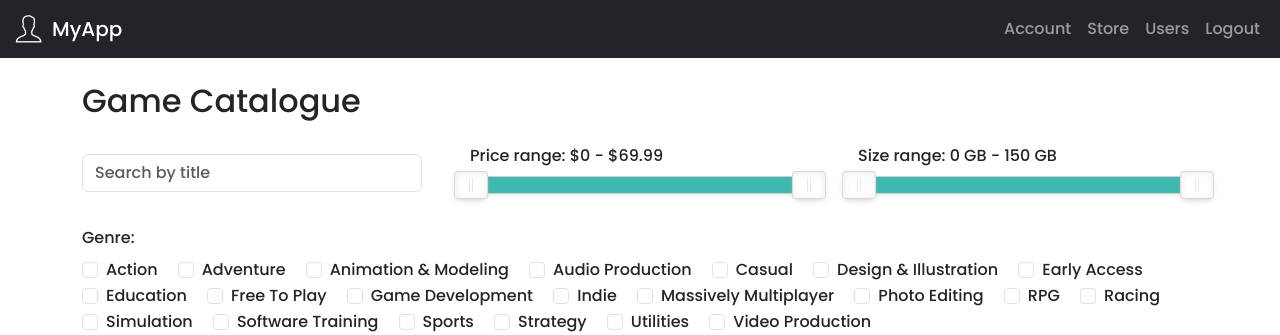
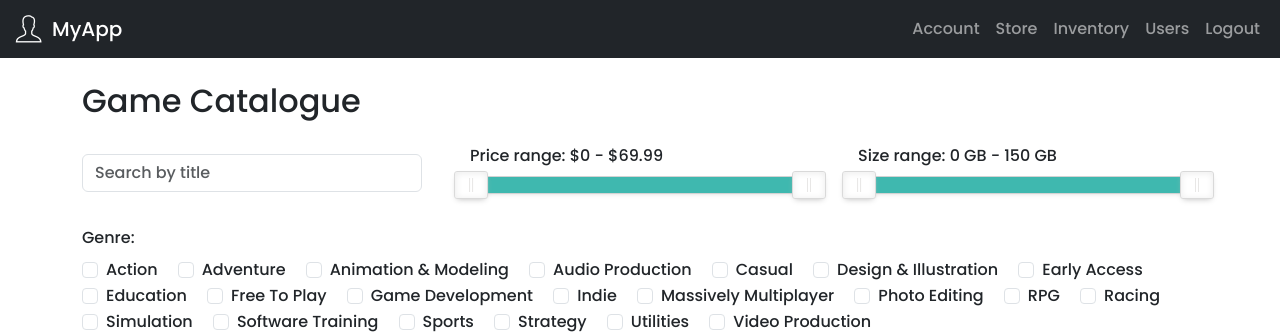
Before and after one commit to 4rtin1/Software-Major-Work, a Flask app: page /catalogue in a window 1280 px wide. Shown: the top 335 px of the page. Run offline with Flask 3, Linux system fonts and the light colour scheme; a user stored in the database is signed in; some libraries are stand-ins or nearby versions.

Commit message:
Added an Inventory page, dispalys a users games

```diff
--- a/app.py
+++ b/app.py
@@ -99,6 +99,13 @@ def dashboard():
     """Render the dashboard page for logged-in users."""
     return render_template("dashboard.html")
 
+@app.route("/inventory")
+@login_required
+def inventory():
+    user_games = current_user.purchased_games.all()
+
+    return render_template("game_cards.html", games=user_games, is_inventory=True)
+
 @app.route("/catalogue", methods=["GET"])
 @login_required
 def catalogue():
@@ -106,7 +113,6 @@ def catalogue():
 
     user_games = current_user.purchased_games.all()
     user_game_ids = {g.id for g in user_games}
-
 
     # Build unique genre list
     unique_genres = set()
--- a/templates/base.html
+++ b/templates/base.html
@@ -59,6 +59,10 @@
           <li class="nav-item">
           <a class="nav-link" href="{{ url_for('catalogue') }}">Store</a>
           </li>
+          </li>
+          <li class="nav-item">
+          <a class="nav-link" href="{{ url_for('inventory') }}">Inventory</a>
+          </li>
           {% if current_user.is_admin %}
           <!-- Only admin users see this -->
           <li class="nav-item">
--- a/templates/game_cards.html
+++ b/templates/game_cards.html
@@ -1,3 +1,9 @@
+{% if is_inventory %}
+{% extends "base.html" %}
+{% block title %}Inventory{% endblock %}
+{% endif %}
+
+
 <div class="row row-cols-1 row-cols-sm-2 row-cols-md-3 g-5">
   {% for game in games %}
   <div class="col">
@@ -10,10 +16,12 @@
           <span class="badge bg-success fs-6">{{ game.price }}</span>
         </div>
         <div class="mb-2 d-flex">
+          {% if not is_inventory %}
           <form action="#" method="post" class="me-2 flex-grow-1">
             <button type="submit" class="btn btn-primary w-100">Buy</button>
           </form>
-          <a href="{{ url_for('game_details', game_id=game.id) }}" class="btn btn-info w-100">Details</a>
+          {% endif %}
+          <a href="{{ url_for('game_details', game_id=game.id, is_inventory=is_inventory) }}" class="btn btn-info w-100">Details</a>
         </div>
       </div>
     </div>
```
Also changed, not shown: templates/game_details.html (+6 -1 lines).
